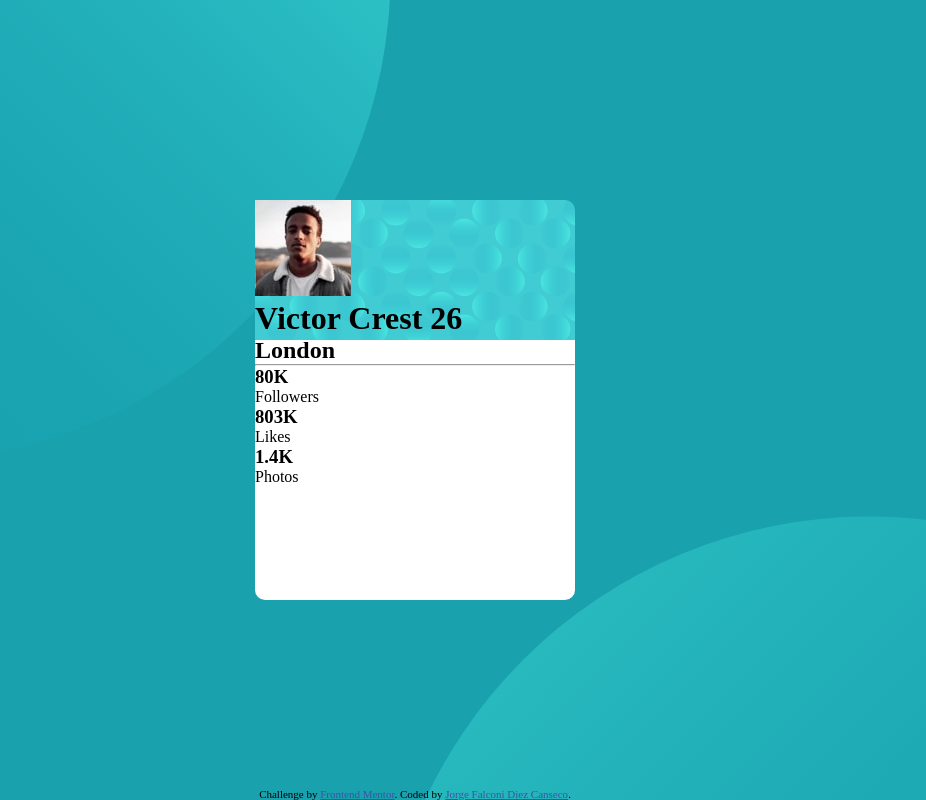
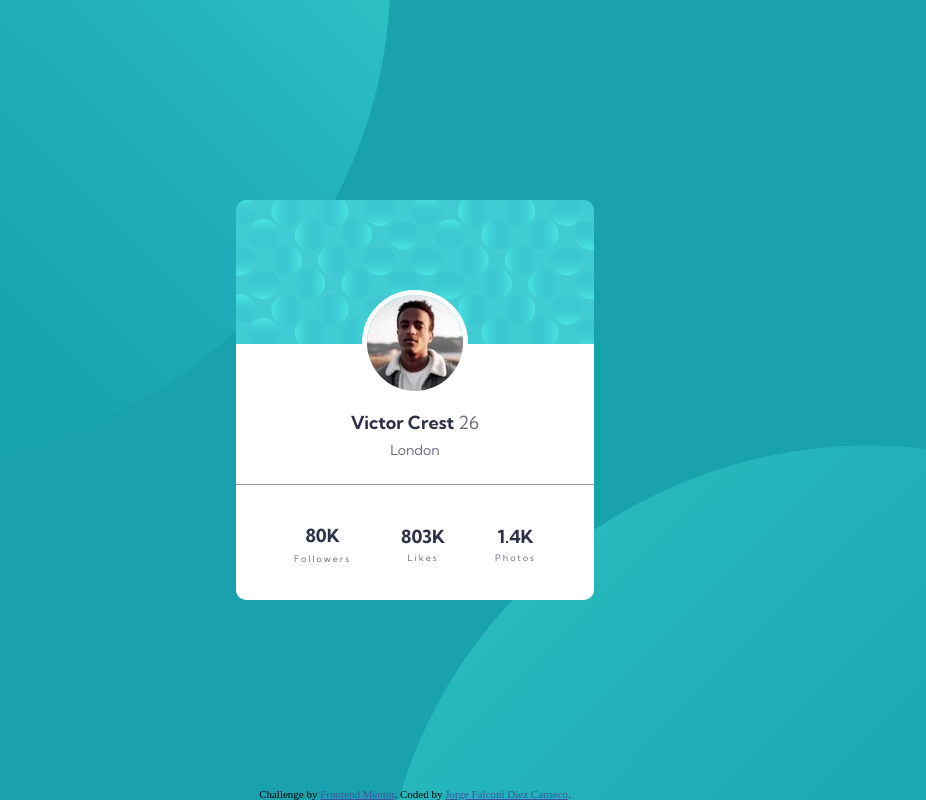
Before and after one commit to jfalconidc/Frontend-Mentor-profile-card-component-main, a plain HTML site: page index.html in a window 1280 px wide. Shown: the whole page, without its empty margins (225-1151 px from the left). Drawn offline with Linux system fonts and the light colour scheme.

Commit message:
Estilos basicos terminados

```diff
--- a/index.html
+++ b/index.html
@@ -5,6 +5,9 @@
   <meta name="viewport" content="width=device-width, initial-scale=1.0"> <!-- displays site properly based on user's device -->
   <link rel="icon" type="image/png" sizes="32x32" href="./images/favicon-32x32.png">
   <link rel="stylesheet" href="/styles/style.css">
+  <link rel="preconnect" href="https://fonts.googleapis.com">
+  <link rel="preconnect" href="https://fonts.gstatic.com" crossorigin>
+  <link href="https://fonts.googleapis.com/css2?family=Kumbh+Sans:wght@100..900&display=swap" rel="stylesheet">
   <title>Frontend Mentor | Profile card component</title>
   <style>
     .attribution { font-size: 11px; text-align: center; }
@@ -14,10 +17,11 @@
 <body>
   <div class="container">
     <div class="content">
-      <img src="/images/image-victor.jpg" alt="Victor">
+      <div class="image">
+        <img src="/images/image-victor.jpg" alt="Victor">
+      </div>
       <h1>Victor Crest <span>26</span></h1>
       <h2>London</h2>
-      <hr>
       <div class="data">
         <div class="follow">
           <h3>80K</h3>
--- a/styles/style.css
+++ b/styles/style.css
@@ -8,24 +8,94 @@ body {
     background-image: url("/images/bg-pattern-top.svg"), url("/images/bg-pattern-bottom.svg");
     background-color: hsl(185, 75%, 39%);
     background-repeat: no-repeat;
-    background-position: -120% 290%, 200% -290%;
+    background-position: -120% 290%, 200% -250%;
     position: relative;
     width: 100%;
     height: 800px;
     display: flex;
     flex-direction: column-reverse;
+    font-size: 100%;
 }
 
 .container {
-    width: 25%;
+    width: 28%;
     height: 400px;
     position: absolute;
     top: 50%;
     left: 50%;
     margin-top: -200px;
-    margin-left: -12.5%;
+    margin-left: -14%;
     background-image: url("/images/bg-pattern-card.svg");
     background-repeat: no-repeat;
     background-color: white;
+    background-size: 100% 36%;
     border-radius: 10px;
+    font-family: "Kumbh Sans", sans-serif;
+    font-optical-sizing: auto;
+    font-style: normal;
+    font-variation-settings: "YOPQ" 300;
+    color: hsl(229, 23%, 23%);
 }
+
+.image {
+    width: 100%;
+    display: flex;
+    justify-content: center;
+}
+
+.image img {
+    border-radius: 60px;
+    border: 5px solid white;
+    margin-top: 25%;
+    text-align: center;
+}
+
+.content h1 {
+    text-align: center;
+    font-size: 18px;
+    margin-top: 15px;
+    font-weight: 700;
+}
+
+.content span {
+    color: hsl(227, 10%, 46%);
+    font-weight: 400;
+}
+
+.content h2 {
+    text-align: center;
+    color: hsl(227, 10%, 46%);
+    font-weight: 400;
+    font-size: 14px;
+    margin-top: 2%;
+    border-bottom: 1px solid hsl(0, 0%, 59%);
+    padding-bottom: 7%;
+}
+
+.data {
+    width: 100%;
+    height: 118px;
+    display: flex;
+    justify-content: center;
+    align-items: center;
+    gap: 50px;
+}
+
+.follow, .like, .photo {
+    display: flex;
+    flex-direction: column;
+    text-align: center;
+}
+
+.follow h3, .like h3, .photo h3 {
+    font-weight: 700;
+    font-size: 18px;
+}
+
+.follow p, .like p, .photo p {
+    font-weight: 400;
+    font-size: 9px;
+    color: hsl(227, 10%, 46%);
+    margin-top: 10%;
+    letter-spacing: 2px;
+}
```
